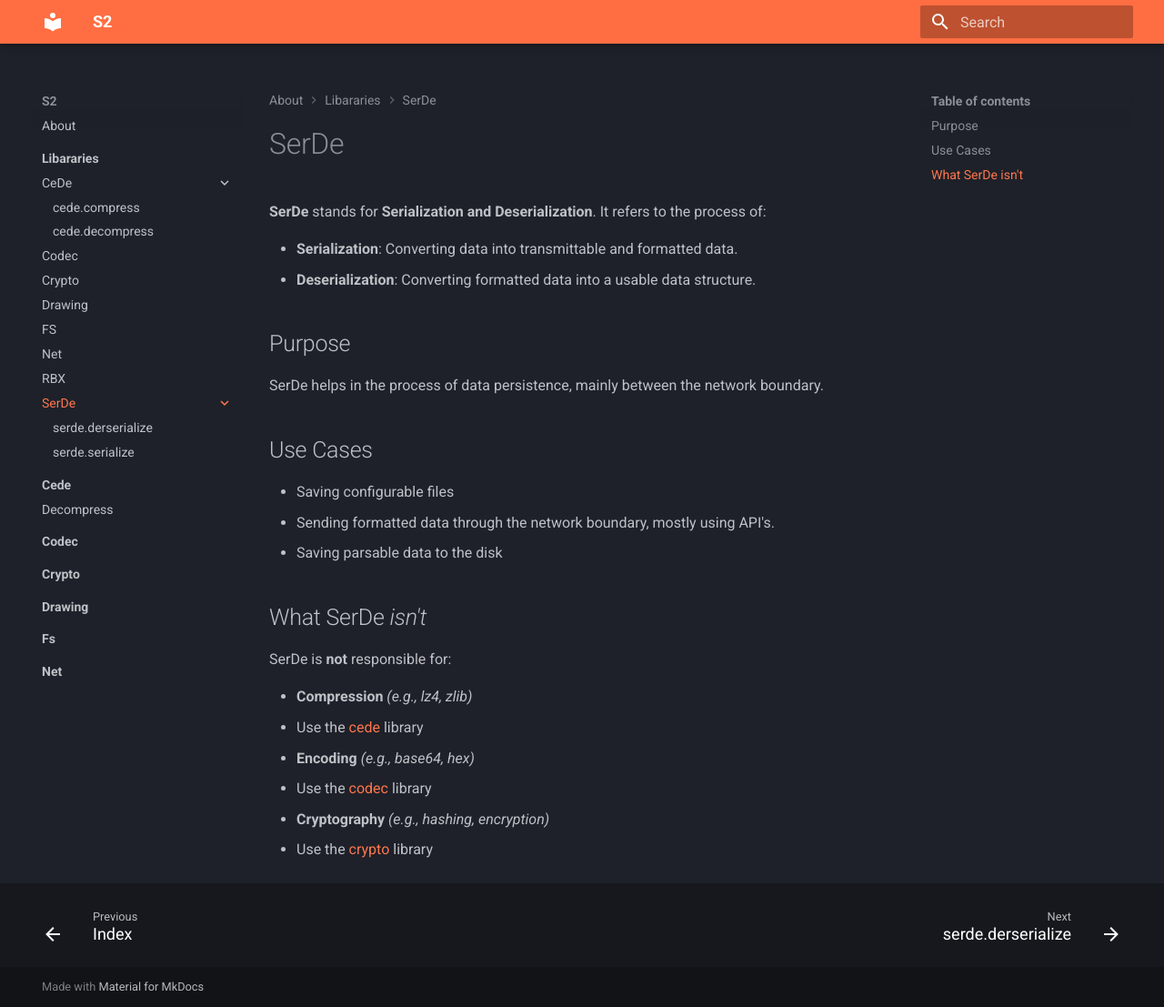
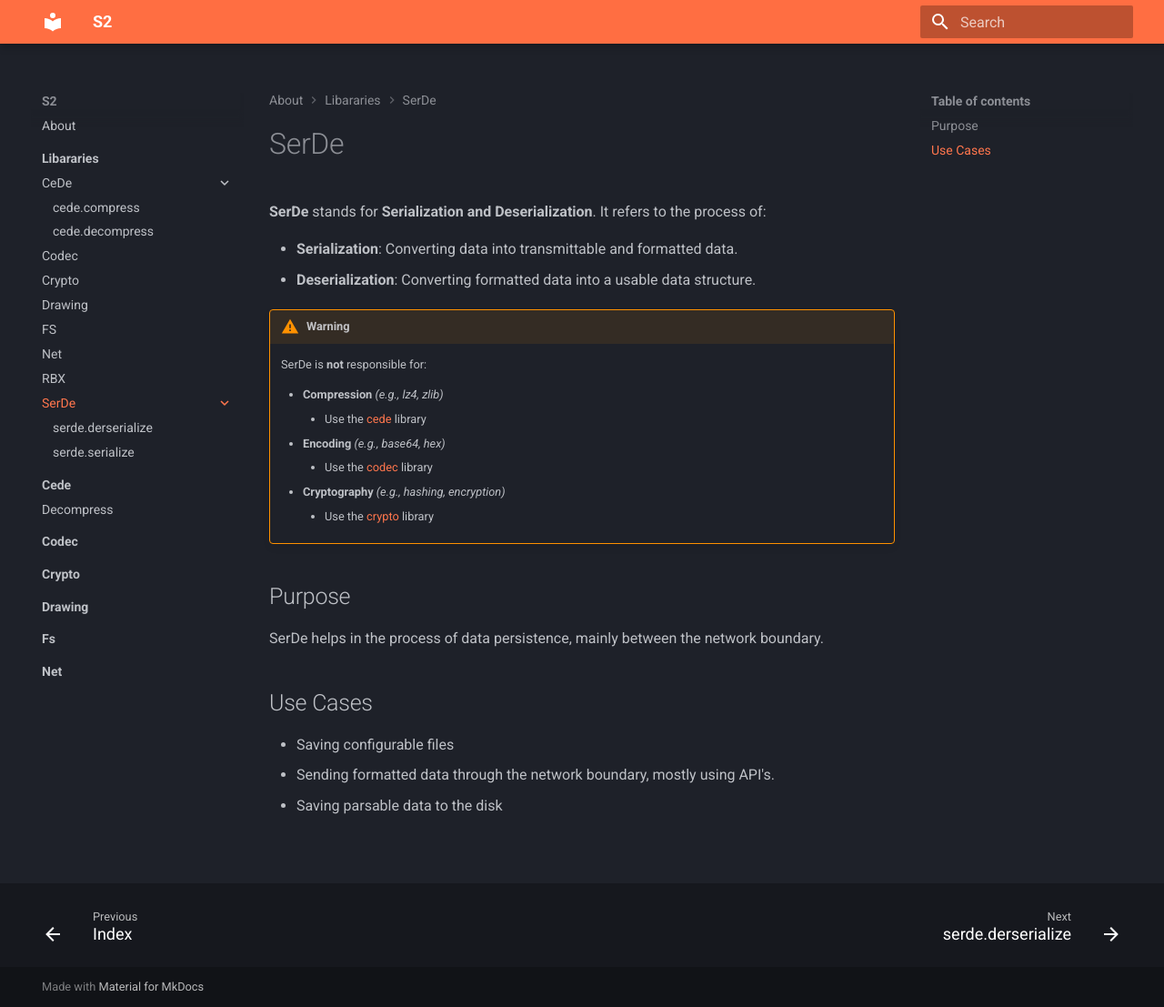
Before and after one commit to Proton-Utilities/Standard2, an MkDocs documentation site: the page built from docs/Libararies/SerDe/README.md, in a window 1280 px wide and 1107 px high. Shown: the whole window at 91% size. Built offline with MkDocs 1.6.1 and Material for MkDocs 9.7.7, drawn with Linux system fonts in a browser that asks for light colours; some of the changed lines change nothing that is shown.

Commit message:
use warning block

```diff
--- a/docs/Libararies/SerDe/README.md
+++ b/docs/Libararies/SerDe/README.md
@@ -4,6 +4,16 @@
 
 - **Serialization**: Converting data into transmittable and formatted data.
 - **Deserialization**: Converting formatted data into a usable data structure.
+
+!!! warning
+    SerDe is **not** responsible for:
+
+    - **Compression** *(e.g., lz4, zlib)*
+        - Use the [cede](<../CeDe/README.md>) library
+    - **Encoding** *(e.g., base64, hex)*
+        - Use the [codec](<../Codec/README.md>) library
+    - **Cryptography** *(e.g., hashing, encryption)*
+        - Use the [crypto](<../Crypto/README.md>) library
 
 ## Purpose
 
@@ -14,14 +24,3 @@ SerDe helps in the process of data persistence, mainly between the network bound
 - Saving configurable files
 - Sending formatted data through the network boundary, mostly using API's.
 - Saving parsable data to the disk
-
-## What SerDe *isn't*
-
-SerDe is **not** responsible for:
-
-- **Compression** *(e.g., lz4, zlib)*
-  - Use the [cede](<../CeDe/README.md>) library
-- **Encoding** *(e.g., base64, hex)*
-  - Use the [codec](<../Codec/README.md>) library
-- **Cryptography** *(e.g., hashing, encryption)*
-  - Use the [crypto](<../Crypto/README.md>) library
```
